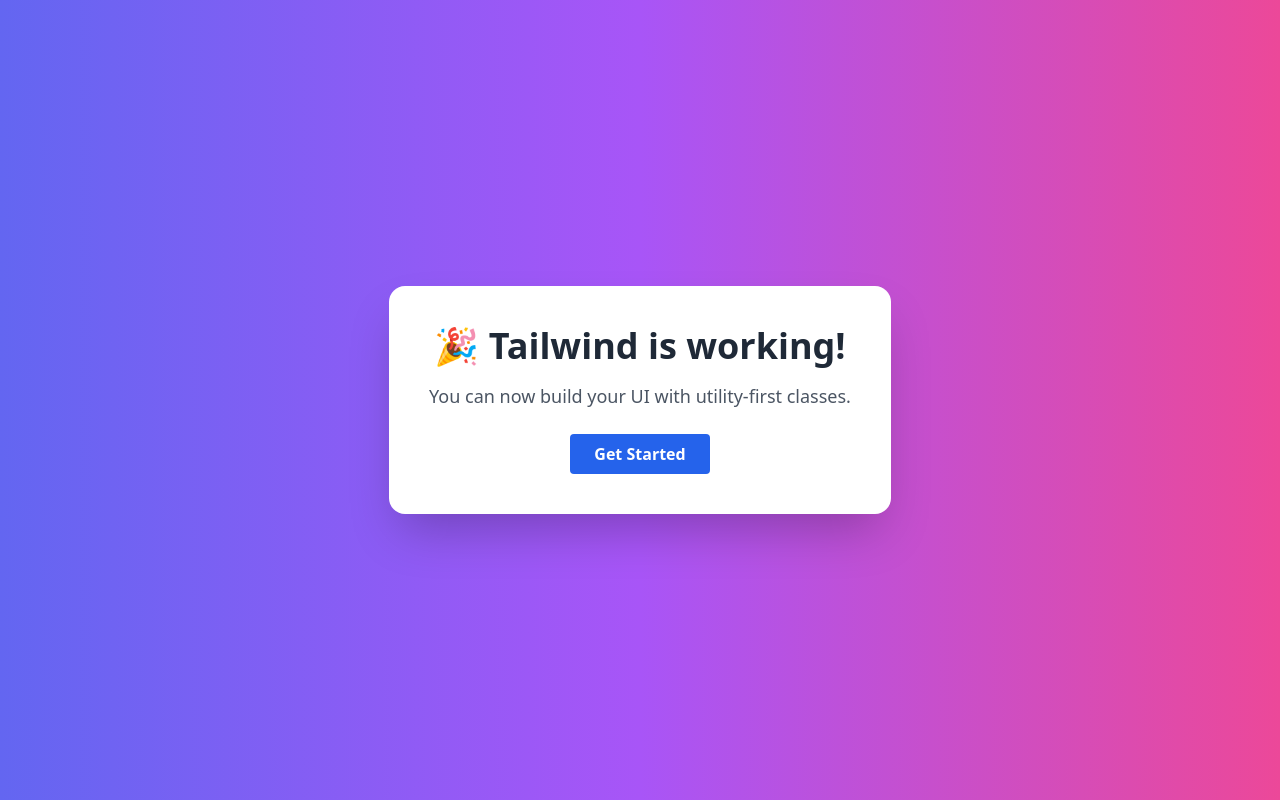
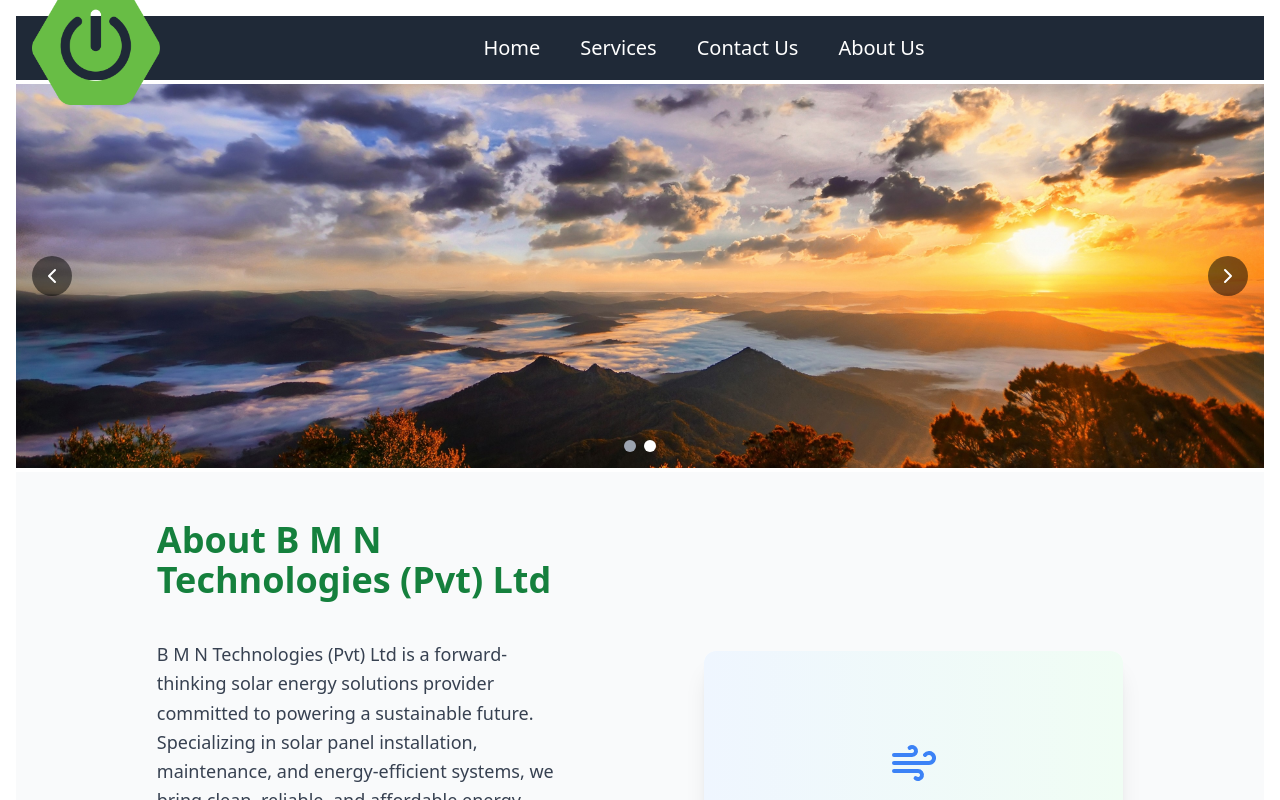
Before and after one commit to MininduThiranjaya/BMN_Technologies, a React (Vite) app in the folder website/: page / in a window 1280 px wide. Shown: the top 800 px of the page. Built offline with nearby package versions, Linux system fonts and the light colour scheme.

Commit message:
feat: create routes of the website

```diff
--- a/website/src/App.tsx
+++ b/website/src/App.tsx
@@ -1,17 +1,20 @@
+import { BrowserRouter as Router, Routes, Route, Link } from 'react-router-dom';
 import './App.css'
 import './index.css';
+import HomePage from './pages/HomePage';
+import AllProducts from './components/AllProducts';
+import AllProjects from './components/AllProjects';
 
 function App() {
   return (
-    <div className="min-h-screen flex items-center justify-center bg-gradient-to-r from-indigo-500 via-purple-500 to-pink-500">
-      <div className="text-center bg-white p-10 rounded-2xl shadow-2xl">
-        <h1 className="text-4xl font-extrabold text-gray-800 mb-4">🎉 Tailwind is working!</h1>
-        <p className="text-lg text-gray-600">You can now build your UI with utility-first classes.</p>
-        <button className="mt-6 px-6 py-2 bg-blue-600 text-white font-semibold rounded hover:bg-blue-700 transition">
-          Get Started
-        </button>
-      </div>
-    </div>
+    <Router>
+        {/* Routes */}
+        <Routes>
+          <Route path="/" element={<HomePage />} />
+          <Route path="/all-products" element={<AllProducts />} />
+          <Route path="/all-projects" element={<AllProjects />} />
+        </Routes>
+    </Router>
   )
 }
 
```
